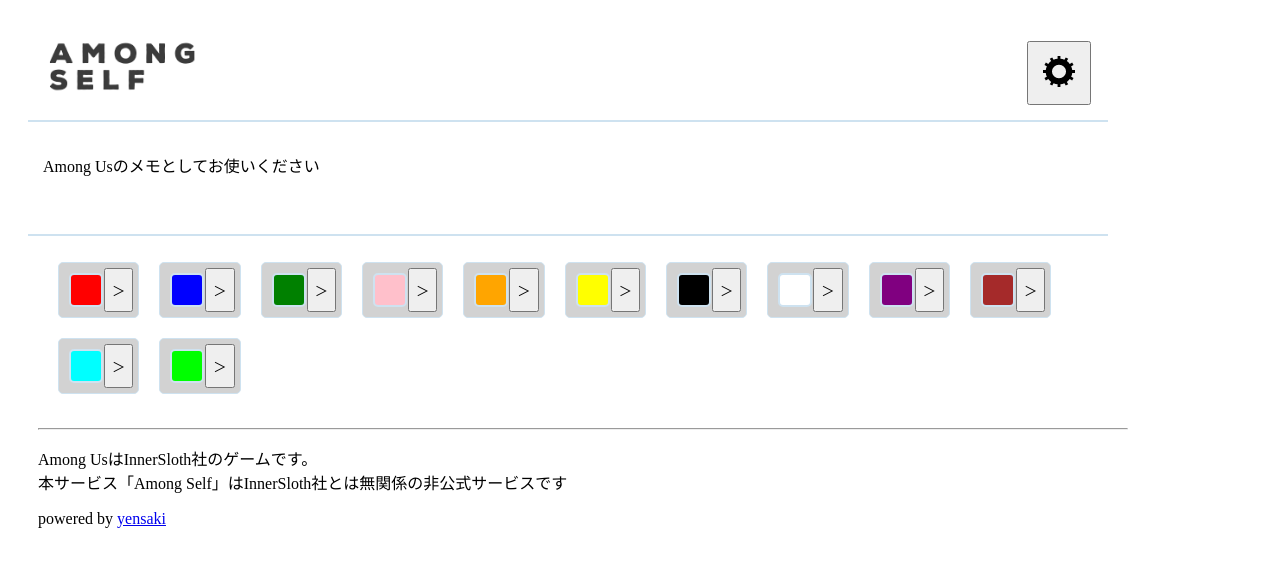
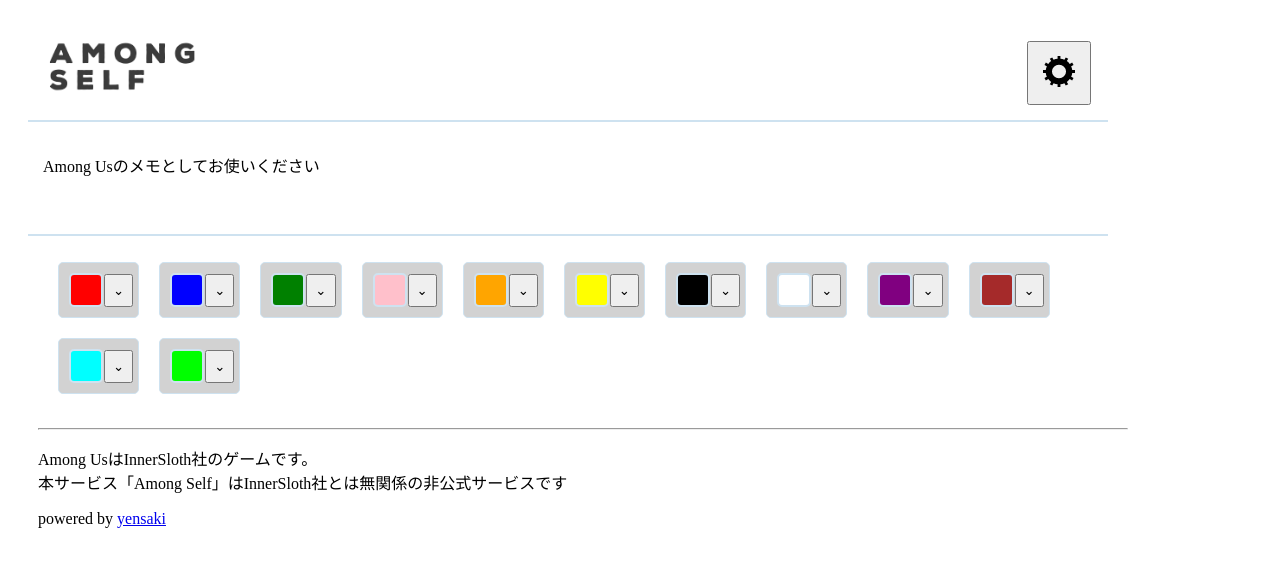
Before and after one commit to yensaki/among-self, a Next.js app: page / in a window 1280 px wide. Shown: the top 566 px of the page. Built offline with nearby package versions, Linux system fonts and the light colour scheme.

Commit message:
Popup nize1

```diff
--- a/components/CrewCard.tsx
+++ b/components/CrewCard.tsx
@@ -2,6 +2,7 @@
 import Draggable from 'react-draggable'
 import styled from 'styled-components'
 import Crew from '../models/crew'
+import Popup from 'reactjs-popup'
 
 type Props = {
   crew: Crew,
@@ -32,21 +33,15 @@
             <Container style={{backgroundColor: `hsl(0,0%,${100 - 0.001*(impostorRate**2.5)}%)`}}>
                 <Header>
                     <Square style={{backgroundColor: formCrew.color}} />
-                    {!isShrinked && (
+                </Header>
+                <Popup trigger={<TriggerButton>⌄</TriggerButton>} position="bottom center">
+                    <PopupModal style={{backgroundColor: `hsl(0,0%,${100 - 0.001*(impostorRate**2.5)}%)`}}>
                         <HeaderText>{formCrew.name}</HeaderText>
-                    )}
-                    {!isShrinked && (
-                        <div>
                         <StatusSelect value={formCrew.status} onChange={HandleChange}>
                             <option value="live" label="LIVE"/>
                             <option value="ejected" label="EJECTED"/>
                             <option value="killed" label="KILLED"/>
                         </StatusSelect>
-                        </div>
-                    )}
-                    <ShrinkButton onClick={onToggleClick}>{isShrinked ? "＞" : "＜"}</ShrinkButton>
-                </Header>
-                {!isShrinked && (
                         <RangeContainer>
                         <RangeSlider type="range" list="range-list" onChange={HandleImpostorRateChange}/>
                             <datalist id="range-list">
@@ -57,13 +52,18 @@
                                 <option value="100" />
                             </datalist>
                         </RangeContainer>
-                )}
+                    </PopupModal>
+                </Popup>
             </Container>
         </Draggable>
     )
 }
 
 const Container = styled.li`
+    display: flex;
+    flex-direction: row;
+    align-items: center;
+    justify-content: center;
     list-style: none;
     border: 1px solid #cee2f0;
     border-radius: 5px 5px;
@@ -74,6 +74,16 @@
 const Header = styled.div`
     display: grid;
     grid-template-columns: 40px auto auto auto;
+`
+
+const PopupModal = styled.div`
+    border: 1px solid #cee2f0;
+    border-radius: 5px 5px;
+`
+
+const TriggerButton = styled.button`
+    padding: 7px;
+    cursor: pointer;
 `
 
 const Square = styled.div`
```
Lines whose indentation alone changed are shown as unchanged.
